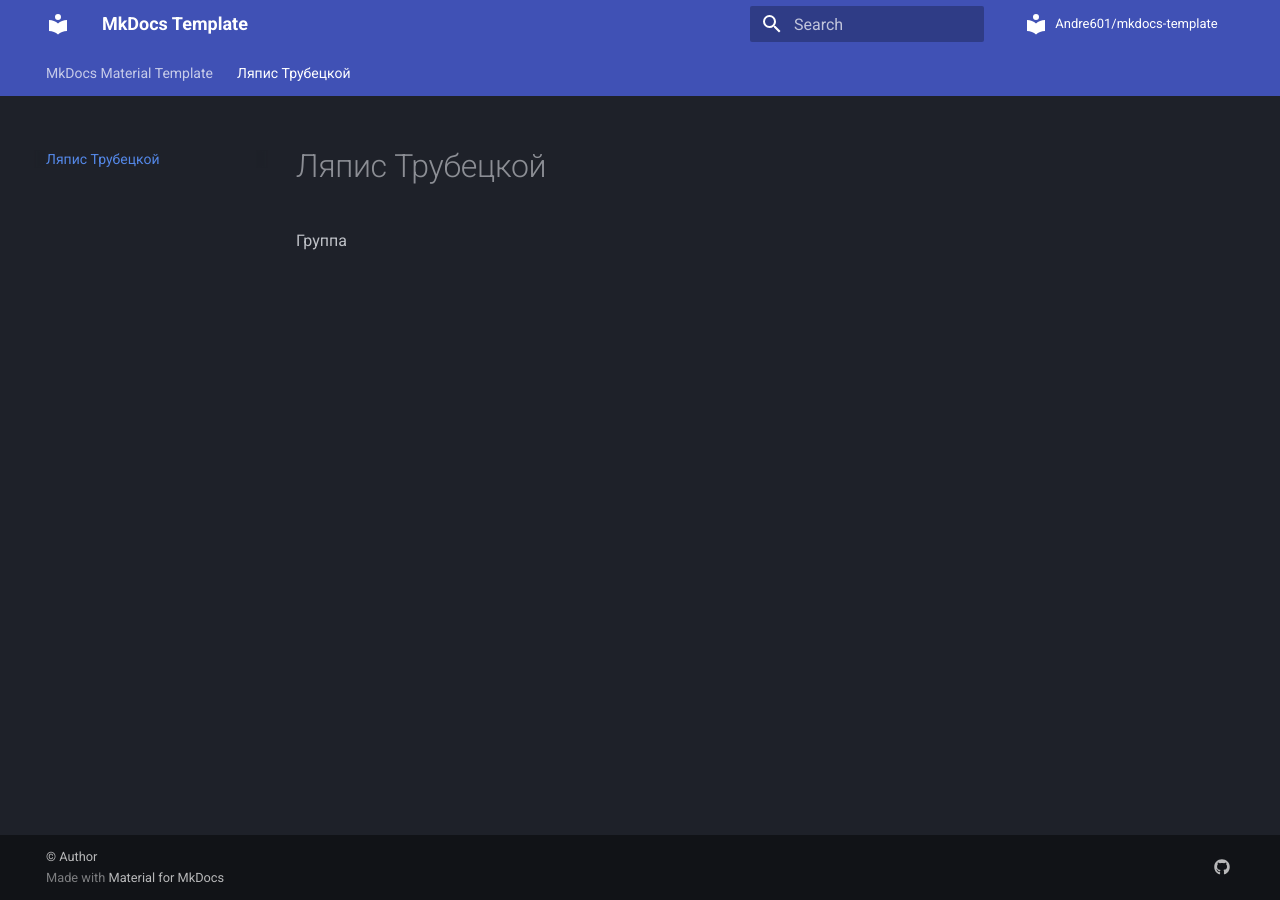
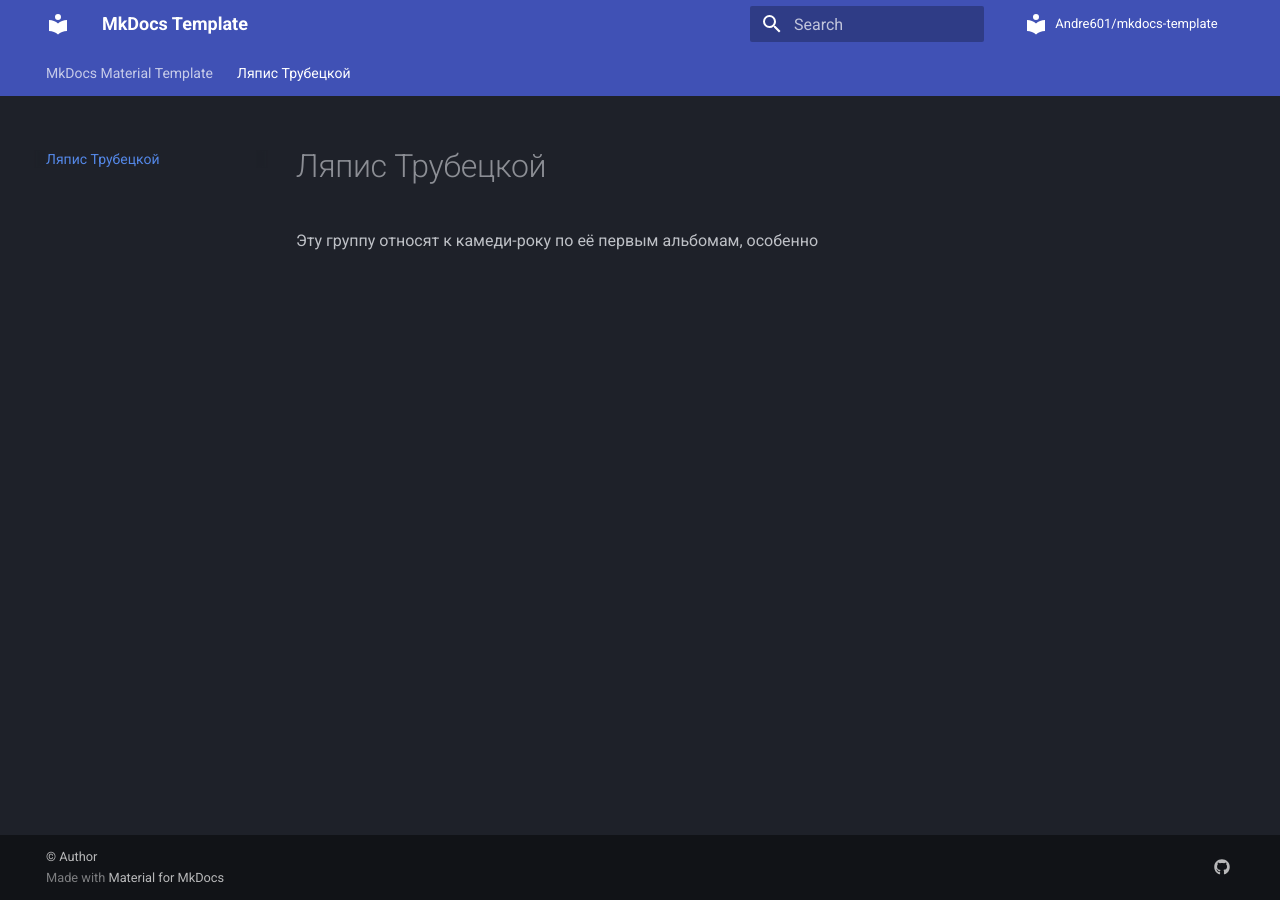
Before and after one commit to utkorose/ru-comedy-rock, an MkDocs documentation site: the page built from docs/lyapis-trubeckoj.md, in a window 1280 px wide. Built offline with MkDocs 1.6.1 and Material for MkDocs 9.7.7, drawn with Linux system fonts in a browser that asks for light colours; comment, search, counter and statistics services are not loaded.

Commit message:
Update lyapis-trubeckoj.md

```diff
--- a/docs/lyapis-trubeckoj.md
+++ b/docs/lyapis-trubeckoj.md
@@ -1,3 +1,3 @@
 # Ляпис Трубецкой
 
-Группа
+Эту группу относят к камеди-року по её первым альбомам, особенно
```
